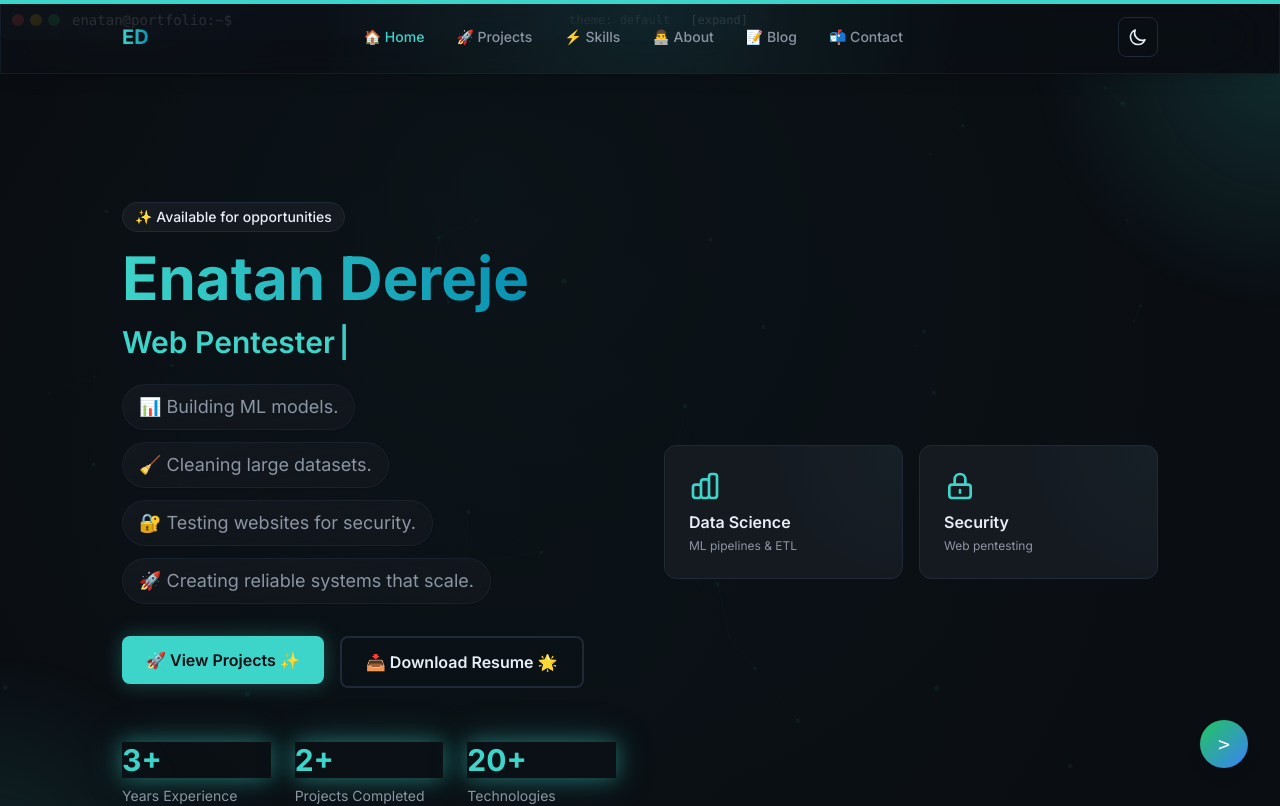
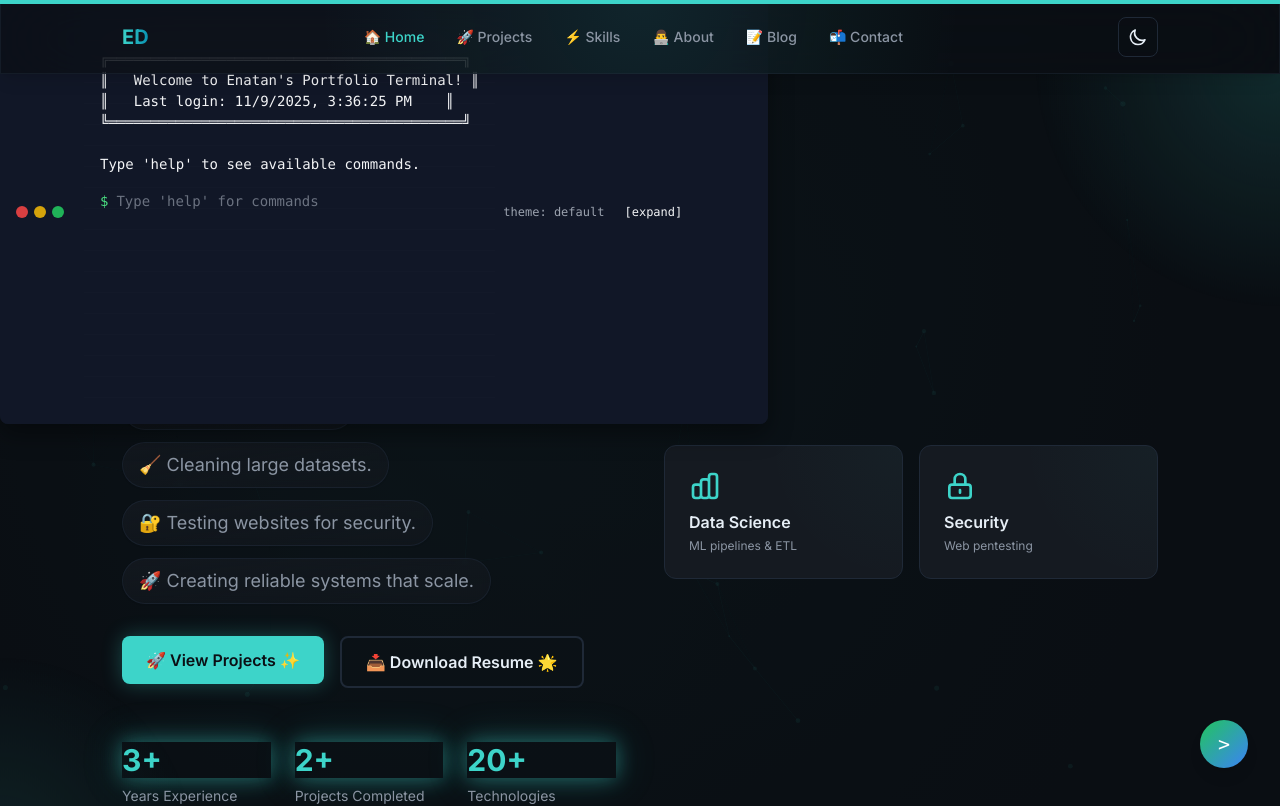
Before and after one commit to enatan10712/portfolio, a Next.js app: page / in a window 1280 px wide. Shown: the top 806 px of the page. Built offline with nearby package versions, Linux system fonts and the light colour scheme.

Commit message:
Enhance terminal UI with better styling, blinking cursor, and improved command suggestions

```diff
--- a/components/InteractiveTerminal.tsx
+++ b/components/InteractiveTerminal.tsx
@@ -50,7 +50,14 @@ export default function InteractiveTerminal() {
     if (raw) {
       try { return JSON.parse(raw); } catch { return []; }
     }
-    return [{ command: "", output: "Welcome to Enatan's Portfolio Terminal! Type 'help' to see commands.", animated: false }];
+    const welcomeMessage = `
+╔══════════════════════════════════════════╗
+║   Welcome to Enatan's Portfolio Terminal! ║
+║   Last login: ${new Date().toLocaleString()}    ║
+╚══════════════════════════════════════════╝
+
+Type 'help' to see available commands.`;
+    return [{ command: "", output: welcomeMessage, animated: true }];
   });
   const [commandHistory, setCommandHistory] = useState<string[]>(() => {
     const raw = lsGet("enatan_terminal_cmds");
@@ -77,7 +84,26 @@ export default function InteractiveTerminal() {
   // Commands
   const COMMANDS = useMemo(() => {
     return {
-      help: () => `Available commands: help, about, skills, projects, contact, resume, experience, clear, whoami, history, date, echo, banner, theme, sudo, sysinfo, users`,
+      help: () => `Available commands (type 'help <command>' for details):
+  • help       - Show this help message
+  • about      - About me
+  • skills     - My technical skills
+  • projects   - View my projects
+  • contact    - Contact information
+  • resume     - Download my resume
+  • experience - Work experience
+  • clear      - Clear terminal
+  • theme      - Change terminal theme
+  • whoami     - Show current user
+  • date       - Show current date & time
+  • history    - Command history
+  • banner     - Show welcome banner
+  • sysinfo    - System information`,
+      'help about': () => 'about - Displays information about me, my background, and current focus.',
+      'help skills': () => 'skills - Lists my technical skills and areas of expertise.',
+      'help projects': () => 'projects - Shows information about my featured projects.',
+      'help contact': () => 'contact - Displays my contact information.',
+      'help theme': () => 'theme [name] - Change terminal theme. Available themes: ' + Object.keys(THEMES).join(', '),
       about: () => `Enatan Dereje\nData Scientist • Web Pentester • Developer\nLocation: Ethiopia\nOpen to opportunities`,
       skills: () => `Python, React, Security, ML/AI, Docker, AWS, Data Science`,
       projects: () => (
@@ -193,7 +219,7 @@ export default function InteractiveTerminal() {
   };
 
   // Typewriter output
-  const RenderOutput: React.FC<{ item: HistoryItem }> = ({ item }) => {
+  const renderOutput = (item: HistoryItem, index: number) => {
     const [visibleText, setVisibleText] = useState<string>(typeof item.output === "string" ? "" : "");
     useEffect(() => {
       let mounted = true;
@@ -214,20 +240,72 @@ export default function InteractiveTerminal() {
     <div className={`fixed z-40 w-[min(98vw,900px)] max-w-3xl`} style={{ left: position.x, top: position.y }}>
       <div className={`rounded-lg overflow-hidden shadow-lg transition-all duration-200 ${theme.bg}`} style={{ boxShadow: "0 10px 25px rgba(0,0,0,0.4)" }}>
         {/* Header */}
-        <div ref={dragRef} className={`flex items-center justify-between px-3 py-2 cursor-grab select-none`} onDoubleClick={() => setIsExpanded(s => !s)}>
-          <div className="flex items-center gap-3">
-            <div className="flex gap-1.5">
-              <div className="w-3 h-3 rounded-full bg-red-500/80" />
-              <div className="w-3 h-3 rounded-full bg-yellow-500/80" />
-              <div className="w-3 h-3 rounded-full bg-green-500/80" />
+        <div
+          ref={dragRef}
+          className={`flex items-center justify-between px-4 py-3 cursor-grab select-none bg-gray-900/90`}
+          onDoubleClick={() => setIsExpanded(s => !s)}
+        >
+          <div className="flex items-center space-x-2">
+            <div className="flex space-x-1.5 mr-3">
+              <div className="w-3 h-3 rounded-full bg-red-500/90 hover:bg-red-400 transition-colors" />
+              <div className="w-3 h-3 rounded-full bg-yellow-500/90 hover:bg-yellow-400 transition-colors" />
+              <div className="w-3 h-3 rounded-full bg-green-500/90 hover:bg-green-400 transition-colors" />
             </div>
-            <div className={`font-mono text-sm ${theme.text}`}>enatan@portfolio:~$</div>
-          </div>
-          <div className="flex items-center gap-3">
-            <div className={`text-xs font-mono ${theme.secondary}`}>theme: {themeKey}</div>
-            <button onClick={() => setIsExpanded(s => !s)} className={`text-xs font-mono ${theme.text} px-2 py-1 rounded hover:opacity-90`}>
-              {isExpanded ? "[close]" : "[expand]"}
-            </button>
+            <div className={`p-4 font-mono text-sm ${theme.text} overflow-y-auto terminal-scrollbar`}
+              style={{
+                height: isExpanded ? '70vh' : '400px',
+                background: 'rgba(17, 24, 39, 0.6)',
+                backgroundImage: 'linear-gradient(to bottom, rgba(255,255,255,0.02) 0%, transparent 1px, transparent 100%)',
+                backgroundSize: '100% 1.5em',
+                backgroundPosition: '0 0.5em',
+                lineHeight: '1.5em'
+              }}
+            >
+              <div className="space-y-2">
+                {history.map((item, i) => (
+                  <div key={i} className="terminal-line">
+                    {item.command && (
+                      <div className="flex items-start">
+                        <span className="text-green-400">$</span>
+                        <span className="ml-2 text-gray-300">{item.command}</span>
+                      </div>
+                    )}
+                    {renderOutput(item, i)}
+                  </div>
+                ))}
+              </div>
+
+              <div className="flex items-center mt-4">
+                <div className="relative flex-1 group">
+                  <div className="absolute inset-0 bg-accent/10 rounded opacity-0 group-focus-within:opacity-100 transition-opacity"></div>
+                  <div className="flex items-center relative">
+                    <span className="text-green-400">$</span>
+                    <div className="relative flex-1 ml-2">
+                      <input
+                        ref={inputRef}
+                        type="text"
+                        value={input}
+                        onChange={(e) => {
+                          setInput(e.target.value);
+                          setShowSuggestions(true);
+                        }}
+                        className="w-full bg-transparent border-none outline-none text-gray-100 placeholder-gray-500 caret-green-400"
+                        placeholder="Type 'help' for commands"
+                        spellCheck={false}
+                        autoComplete="off"
+                        onKeyDown={onKeyDown}
+                      />
+                    </div>
+                  </div>
+                </div>
+              </div>
+            </div>
+            <div className={`flex items-center gap-3`}>
+              <div className={`text-xs font-mono ${theme.secondary}`}>theme: {themeKey}</div>
+              <button onClick={() => setIsExpanded(s => !s)} className={`text-xs font-mono ${theme.text} px-2 py-1 rounded hover:opacity-90`}>
+                {isExpanded ? "[close]" : "[expand]"}
+              </button>
+            </div>
           </div>
         </div>
 
```
Also changed, not shown: 1 other file (tests, documents, lock files or other folders).
